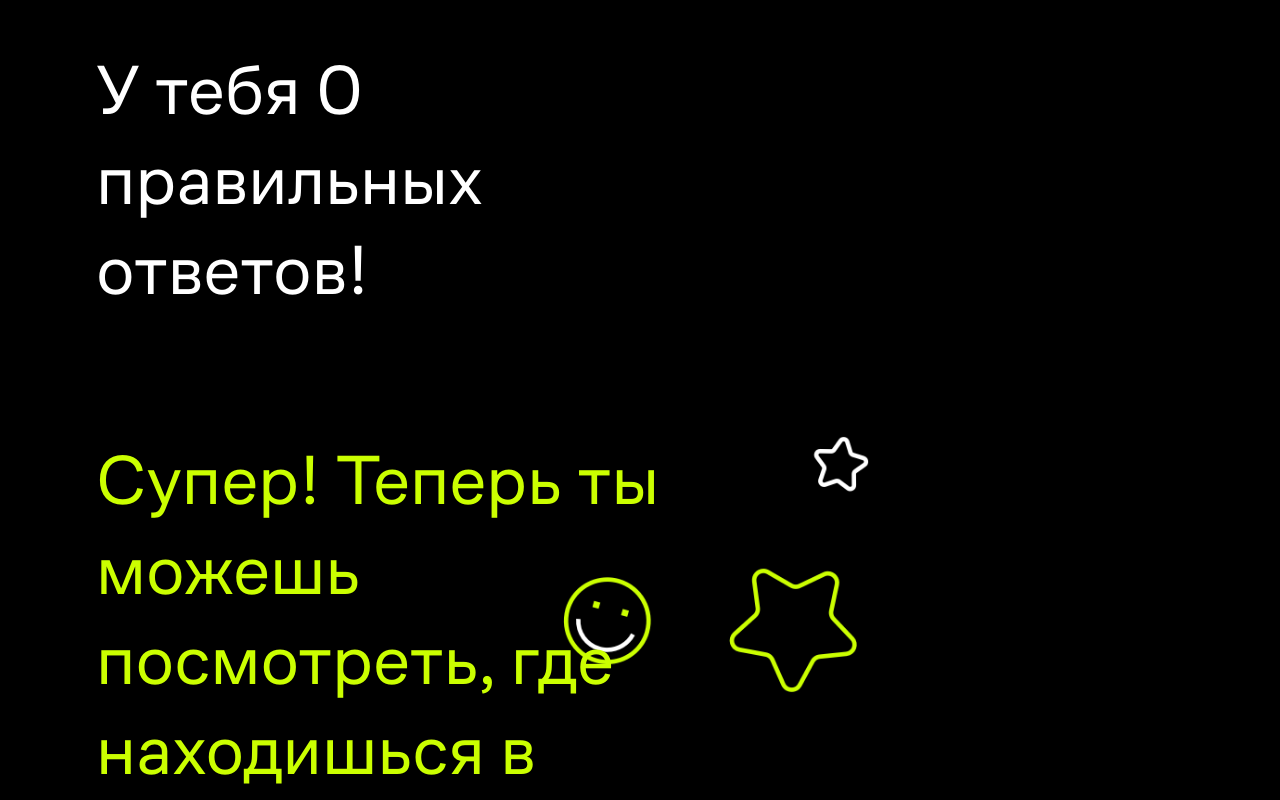
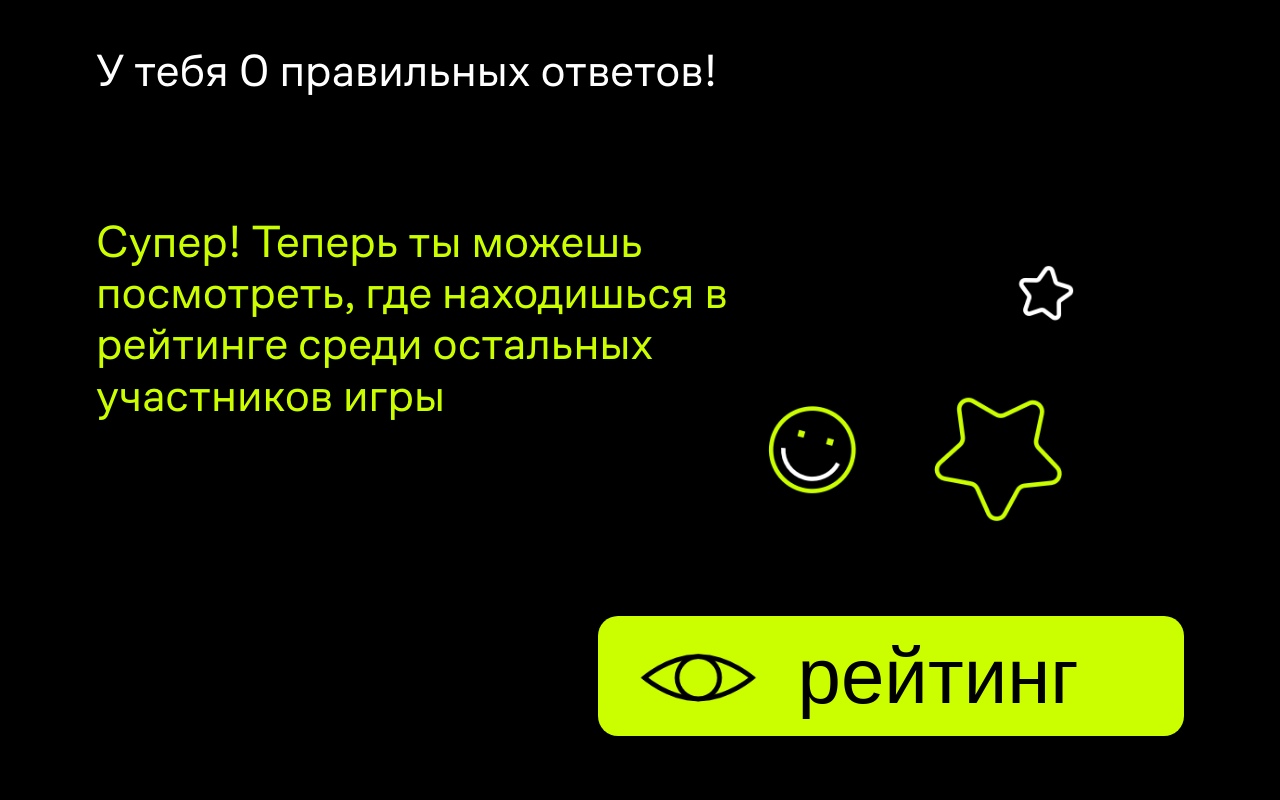
Before and after one commit to alexnikitin341/latech, a React (Create React App) app: page /finish in a window 1280 px wide. Shown: the top 800 px of the page. Built offline with nearby package versions, Linux system fonts and the light colour scheme; no server answers.

Commit message:
change style

```diff
--- a/src/pages/Finish/Finish.module.scss
+++ b/src/pages/Finish/Finish.module.scss
@@ -18,8 +18,8 @@
   h1 {
     color: white;
     width: 60%;
-    font-size: 71px;
-    line-height: 90px;
+    font-size: 3.6vw;
+    line-height: 4vw;
     font-weight: 300;
     z-index: 2;
     margin-bottom: 120px;
@@ -35,8 +35,8 @@
   p {
     width: 60%;
     color: $color-green;
-    font-size: 71px;
-    line-height: 90px;
+    font-size: 3.6vw;
+    line-height: 4vw;
     z-index: 2;
     margin: 0;
     margin-bottom: 70px;
@@ -88,7 +88,7 @@
   z-index: 1;
   width: 24%;
   top: 33%;
-  right: 32%;
+  right: 16%;
 
   @media (max-width: 1000px) {
     display: none;
```
